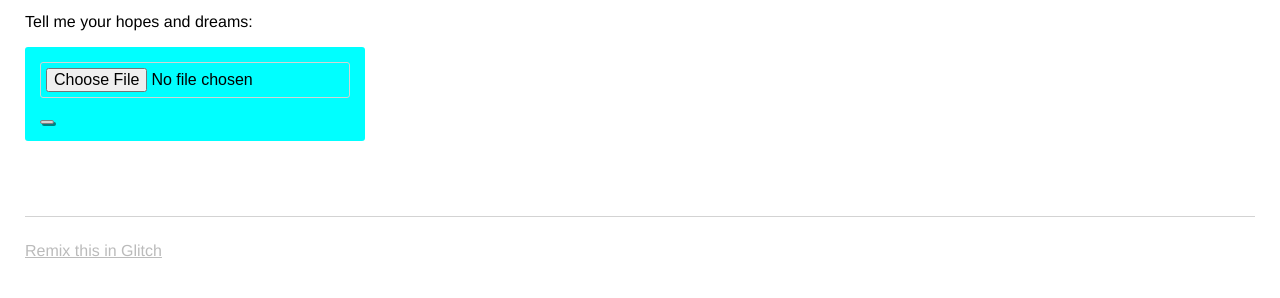
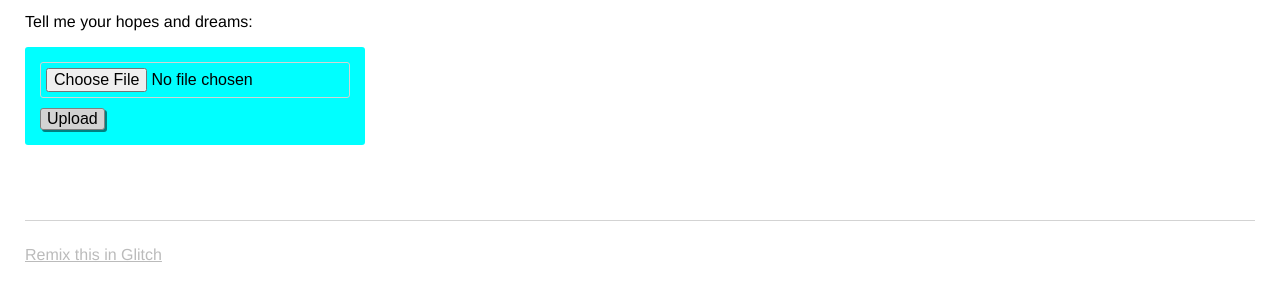
Before and after one commit to zoeyle/filemetadata-fcc, a website: page views/index.html in a window 1280 px wide. Shown: the part 104-402 px from the top of the page. Drawn offline with nearby package versions, Linux system fonts and the light colour scheme; no server answers.

Commit message:
🎯🍨 Checkpoint server.js:565149/2 views/index.html:565149/11

```diff
--- a/views/index.html
+++ b/views/index.html
@@ -30,7 +30,7 @@
       <p>Tell me your hopes and dreams:</p>
       <form action="/" enctype="multipart/form-data" method="post">
           <input type="file" name="uploadfile">
-          <button type="submit" value="Upload"></button>
+          <button type="submit">Upload</button>
 <!--         <input type="text" maxlength="100" placeholder="Dreams!"> -->
 <!--         <button type="submit">Submit</button> -->
       </form>
```
